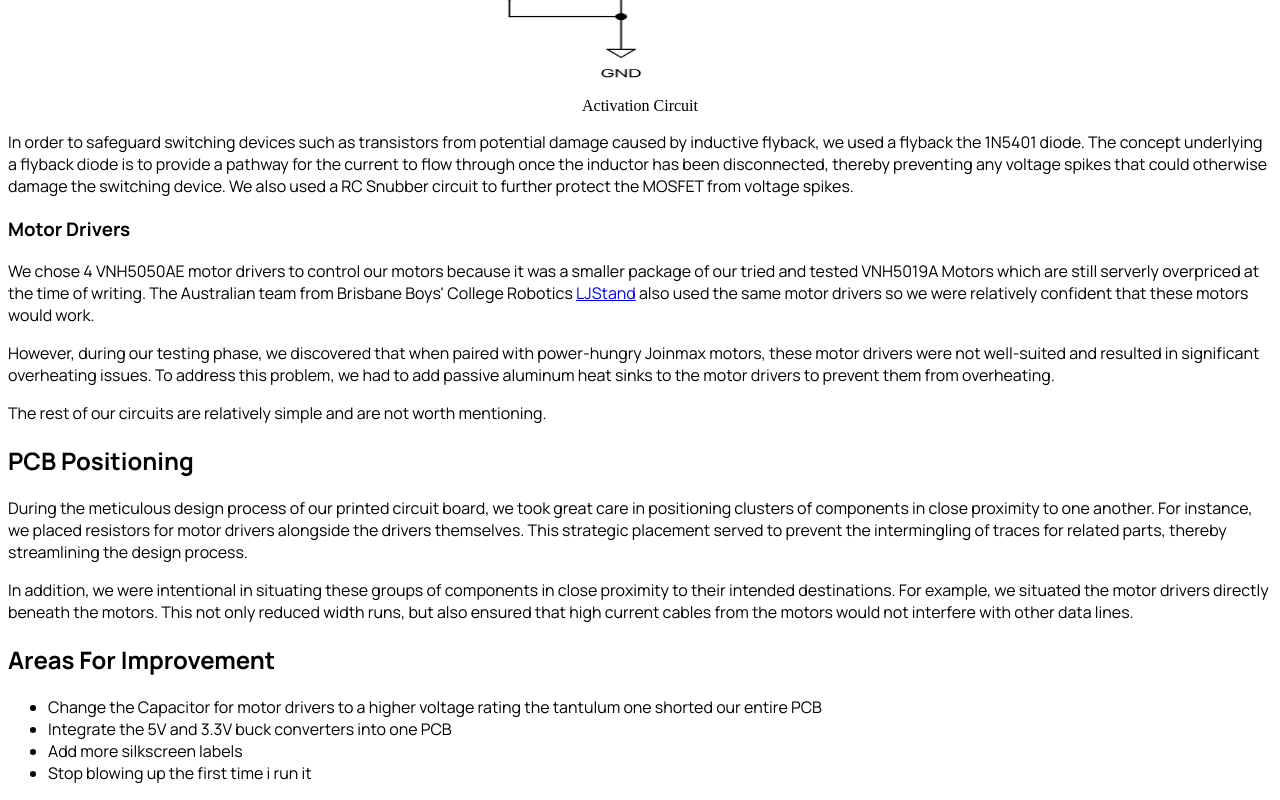
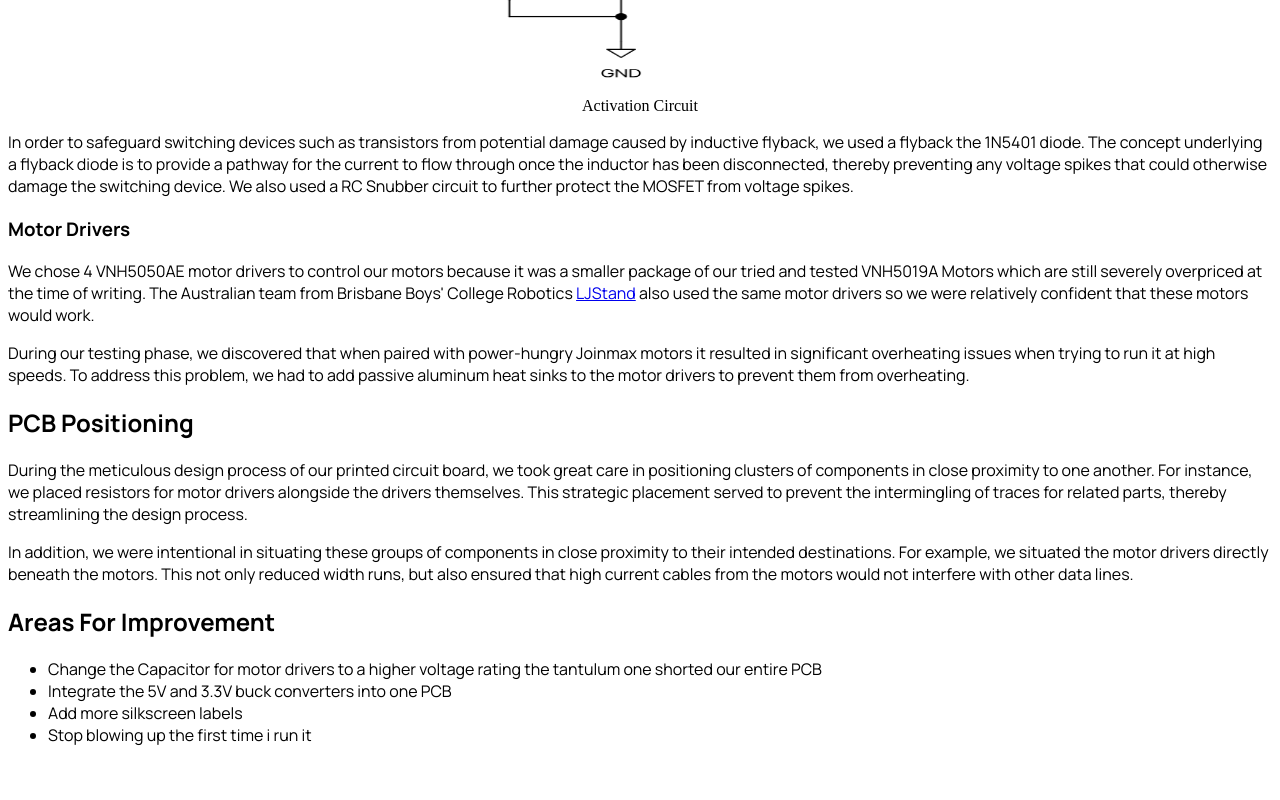
Before and after one commit to senrobo/senrobo.github.io, a Next.js app: page /lightweight/third/elec in a window 1280 px wide. Shown: the part 1352-2152 px from the top of the page. After the commit the page ends 2114 px from the top, so only its background shows below. Built offline with nearby package versions, Linux system fonts and the light colour scheme.

Commit message:
spelling errors

```diff
--- a/pages/about.mdx
+++ b/pages/about.mdx
@@ -14,7 +14,7 @@ In 2021, we found ourselves facing a significant challenge as we were suddenly w
 
 With this determination driving us forward, we formed a new team, Sentinels Robotics, and set our sights on improving ourselves and pushing ourselves to be the very best we could be. Despite the many obstacles that lay ahead, we remained steadfast in our commitment to excellence, and refused to be deterred by the challenges that lay ahead.
 
-I would not say that we are the sucessors of Transcendence, but rather, we are the next generation of HCRC. We are Sentinels Robotics.
+We would not say that we are the sucessors of Transcendence, but rather, we are the next generation of HCRC. We are Sentinels Robotics.
 
 ## Our Team
 
--- a/pages/lightweight/second/elec.mdx
+++ b/pages/lightweight/second/elec.mdx
@@ -2,13 +2,13 @@ import Image from "next/image";
 
 ## Schmatics
 
-The schmatics was still a copy from ours pervious year's robot becuase we did not have the time to learn both mechanical and electrical within a short timespan.
+The schmatics was still a copy from ours previous year's robot becuase we did not have the time to learn both mechanical and electrical within a short timespan.
 
 What we removed was the mouse sensor although it will allow the robot to have more precise movements we realise that it was 1. Too difficult to interface and 2. It was very expensive to own one so we ditched the idea allowing more room to place traces on the PCB more efficently.
 
 ## PCB Design
 
-Instead of putting most of the components on the top Layer eg. STM32, MUX, we opted to place it on the bottom side of the PCB for easier wiring. Although some of our sneiors are against where by the STM32 might be too close to the ground and will sratch or tear it off, we realise that we gave enough clearance for it to not be a major issue.
+Instead of putting most of the components on the top Layer eg. STM32, MUX, we opted to place it on the bottom side of the PCB for easier wiring. Although some of our seniors are against where by the STM32 might be too close to the ground and will scratch or tear it off, we realise that we gave enough clearance for it to not be a major issue.
 When trying to pursue for more efficent board spacing and layout by trying to cram the wiring into a smaller space, we ended up putting tracks close to each other and vias placing close to huge pads. One good example is our motor driver issue. We had a huge pad for the motor driver and we placed a via right next to it. This caused the motor driver to short out and initally we did not know what the issue was and we kept on burning the VNH5019.
 
 <Image
--- a/pages/lightweight/third/elec.mdx
+++ b/pages/lightweight/third/elec.mdx
@@ -73,11 +73,9 @@ In order to safeguard switching devices such as transistors from potential damag
 
 ### Motor Drivers
 
-We chose 4 VNH5050AE motor drivers to control our motors because it was a smaller package of our tried and tested VNH5019A Motors which are still serverly overpriced at the time of writing. The Australian team from Brisbane Boys' College Robotics [LJStand](https://ljstand.com/) also used the same motor drivers so we were relatively confident that these motors would work.
+We chose 4 VNH5050AE motor drivers to control our motors because it was a smaller package of our tried and tested VNH5019A Motors which are still severely overpriced at the time of writing. The Australian team from Brisbane Boys' College Robotics [LJStand](https://ljstand.com/) also used the same motor drivers so we were relatively confident that these motors would work.
 
-However, during our testing phase, we discovered that when paired with power-hungry Joinmax motors, these motor drivers were not well-suited and resulted in significant overheating issues. To address this problem, we had to add passive aluminum heat sinks to the motor drivers to prevent them from overheating.
-
-The rest of our circuits are relatively simple and are not worth mentioning.
+During our testing phase, we discovered that when paired with power-hungry Joinmax motors it resulted in significant overheating issues when trying to run it at high speeds. To address this problem, we had to add passive aluminum heat sinks to the motor drivers to prevent them from overheating.
 
 ## PCB Positioning
 
--- a/pages/lightweight/third/mech.mdx
+++ b/pages/lightweight/third/mech.mdx
@@ -18,4 +18,4 @@ We have devised a sophisticated solution to address the issue of safeguarding th
 
 ### Wheels
 
-Same as any other years. We 3D printed the wheels and rollers and assembled them. We chose to create our own wheels because of the flexibility it gives us (i.e. can choose any diameter, shape) and also because of how resistant it is to wear and tear.
+Same as any other years. We 3D printed the wheels and rollers and assembled them. We chose to create our own wheels because of the flexibility it gives us (i.e. can choose any diameter, shape) and also because of how resistant it is to wear and tear.
```
